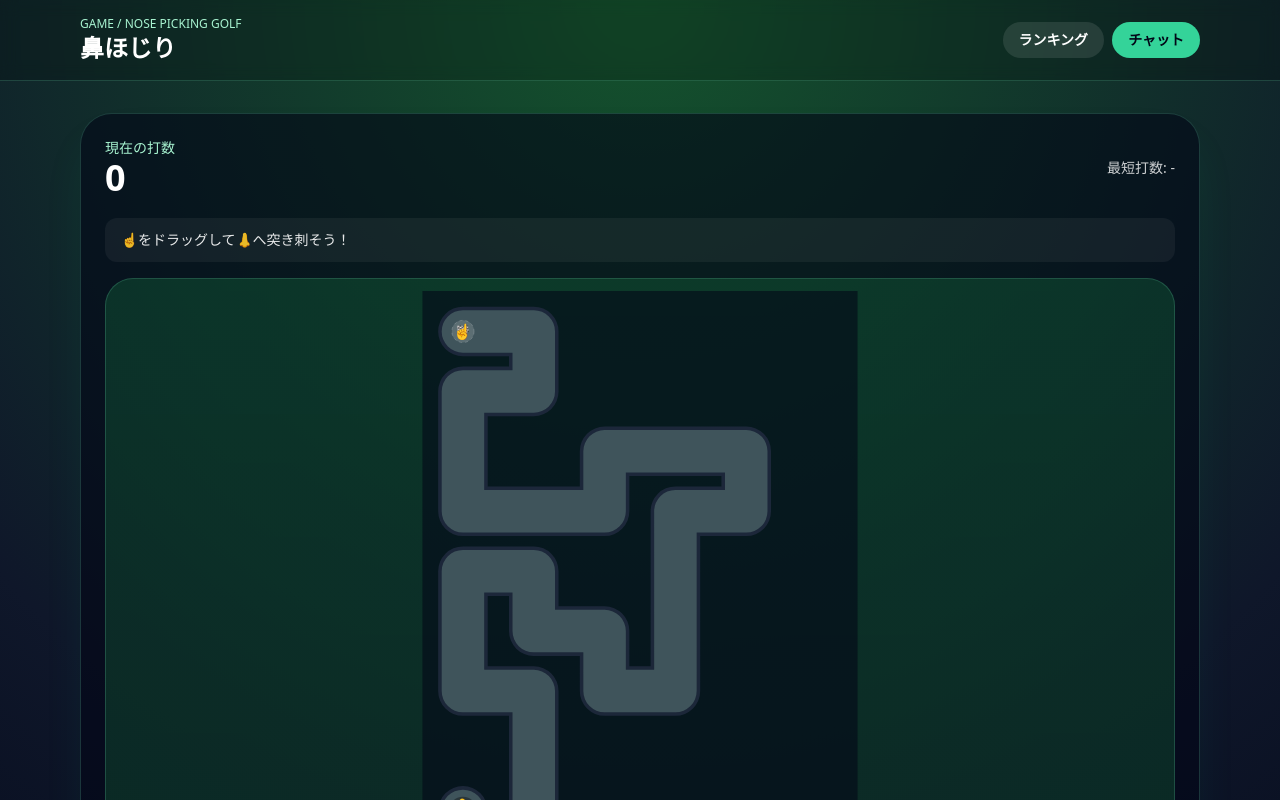
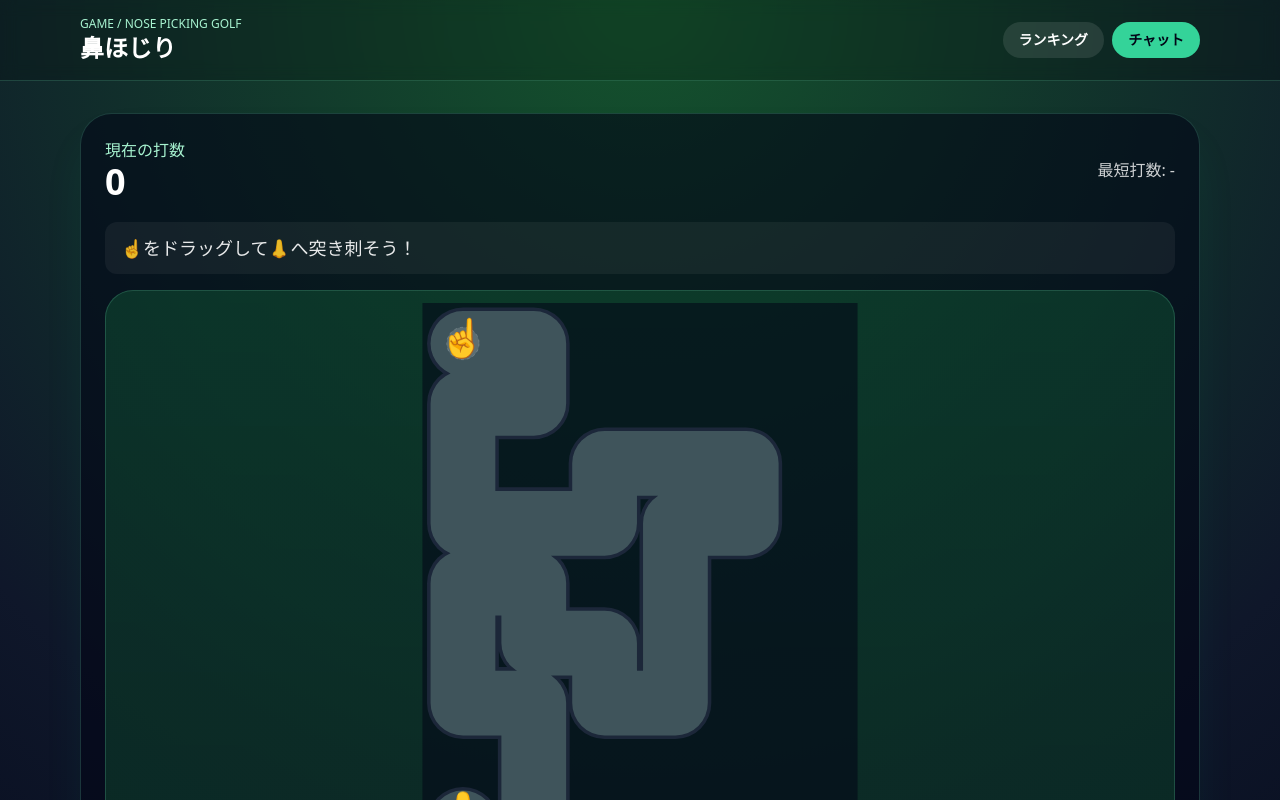
Before and after one commit to Hapiemon/Mayuko, a Next.js app: page /game/spot-difference in a window 1280 px wide. Shown: the top 800 px of the page. Built offline with nearby package versions, Linux system fonts and the light colour scheme; no server answers; the database is empty; sample sign-in values are in the browser's storage.

Commit message:
fix: update ball and hole sizes, improve font sizes for better visibility in spot the difference game

```diff
--- a/src/app/game/spot-difference/page.tsx
+++ b/src/app/game/spot-difference/page.tsx
@@ -25,13 +25,13 @@ const COURSE_LEFT = 80;
 const COURSE_TOP = 80;
 const COURSE_RIGHT = 780;
 const COURSE_BOTTOM = 1620;
-const BALL_RADIUS = 13;
-const HOLE_RADIUS = 22;
+const BALL_RADIUS = 18;
+const HOLE_RADIUS = 34;
 const FRICTION = 0.986;
 const MIN_POWER = 4;
 const MAX_POWER = 34;
 const SPEED_STOP_THRESHOLD = 0.12;
-const PIPE_RADIUS = 42;
+const PIPE_RADIUS = 64;
 const GRID_COLS = 6;
 const GRID_ROWS = 14;
 const MIN_PATH_LENGTH = 34;
@@ -155,6 +155,14 @@ function generateRandomCourseLayout(): CourseLayout {
   };
 }
 
+function createInitialCourse() {
+  const generated = generateRandomCourseLayout();
+  return {
+    course: generated,
+    ball: generated.start,
+  };
+}
+
 function reflectVelocityByNormal(vx: number, vy: number, nx: number, ny: number) {
   const dot = vx * nx + vy * ny;
   return {
@@ -197,11 +205,9 @@ export default function SpotDifferencePage() {
   const velocityRef = useRef({ vx: 0, vy: 0 });
   const aimingStartRef = useRef<Point | null>(null);
   const [currentUser, setCurrentUser] = useState('');
-  const [course, setCourse] = useState<CourseLayout>(() => generateRandomCourseLayout());
-  const [ball, setBall] = useState<Point>(() => {
-    const initial = generateRandomCourseLayout();
-    return initial.start;
-  });
+  const initialCourse = useMemo(() => createInitialCourse(), []);
+  const [course, setCourse] = useState<CourseLayout>(initialCourse.course);
+  const [ball, setBall] = useState<Point>(initialCourse.ball);
   const [isDragging, setIsDragging] = useState(false);
   const [dragPoint, setDragPoint] = useState<Point | null>(null);
   const [strokes, setStrokes] = useState(0);
@@ -266,17 +272,38 @@ export default function SpotDifferencePage() {
 
   const textSizeClass =
     messageFontSize === 'small'
-      ? 'text-xs'
+      ? 'text-sm'
       : messageFontSize === 'large'
-        ? 'text-3xl'
-        : 'text-sm';
+        ? 'text-4xl'
+        : 'text-lg';
 
   const secondaryTextSizeClass =
     messageFontSize === 'small'
-      ? 'text-xs'
+      ? 'text-sm'
       : messageFontSize === 'large'
-        ? 'text-2xl'
-        : 'text-sm';
+        ? 'text-3xl'
+        : 'text-base';
+
+  const fingerFontSize =
+    messageFontSize === 'small'
+      ? 54
+      : messageFontSize === 'large'
+        ? 98
+        : 74;
+
+  const noseFontSize =
+    messageFontSize === 'small'
+      ? 66
+      : messageFontSize === 'large'
+        ? 124
+        : 92;
+
+  const startFontSize =
+    messageFontSize === 'small'
+      ? 28
+      : messageFontSize === 'large'
+        ? 44
+        : 34;
 
   const canShoot = useMemo(() => !finished && Math.hypot(velocityRef.current.vx, velocityRef.current.vy) < SPEED_STOP_THRESHOLD, [finished, ball]);
 
@@ -510,15 +537,15 @@ export default function SpotDifferencePage() {
                 strokeLinejoin="round"
               />
 
-              <circle cx={course.start.x} cy={course.start.y} r="22" fill="rgba(255,255,255,0.15)" stroke="rgba(255,255,255,0.35)" strokeDasharray="6 6" />
-              <text x={course.start.x} y={course.start.y + 7} textAnchor="middle" fontSize="22">🏁</text>
+              <circle cx={course.start.x} cy={course.start.y} r="32" fill="rgba(255,255,255,0.15)" stroke="rgba(255,255,255,0.35)" strokeDasharray="6 6" />
+              <text x={course.start.x} y={course.start.y + 10} textAnchor="middle" fontSize={startFontSize}>🏁</text>
 
-              <circle cx={course.hole.x} cy={course.hole.y} r={HOLE_RADIUS + 6} fill="rgba(0,0,0,0.35)" />
-              <text x={course.hole.x} y={course.hole.y + 12} textAnchor="middle" fontSize={success ? '48' : '42'}>
+              <circle cx={course.hole.x} cy={course.hole.y} r={HOLE_RADIUS + 10} fill="rgba(0,0,0,0.35)" />
+              <text x={course.hole.x} y={course.hole.y + 18} textAnchor="middle" fontSize={success ? noseFontSize + 10 : noseFontSize}>
                 👃
               </text>
               {success && (
-                <text x={course.hole.x - 6} y={course.hole.y + 15} textAnchor="middle" fontSize="30">
+                <text x={course.hole.x - 10} y={course.hole.y + 20} textAnchor="middle" fontSize={fingerFontSize}>
                   ☝️
                 </text>
               )}
@@ -537,7 +564,7 @@ export default function SpotDifferencePage() {
               )}
 
               {!success && (
-                <text x={ball.x} y={ball.y + 10} textAnchor="middle" fontSize="30">
+                <text x={ball.x} y={ball.y + 14} textAnchor="middle" fontSize={fingerFontSize}>
                   ☝️
                 </text>
               )}
@@ -546,15 +573,15 @@ export default function SpotDifferencePage() {
 
           {finished && (
             <div className="mt-5 rounded-2xl border border-emerald-300/20 bg-emerald-400/10 p-5 text-center">
-              <p className="text-4xl font-black text-emerald-200 md:text-5xl">鼻ほじり成功！</p>
+              <p className="text-4xl font-black text-emerald-200 md:text-6xl">鼻ほじり成功！</p>
               <div className="mt-5 grid gap-3 sm:grid-cols-2">
                 <div className="rounded-xl bg-white/10 px-4 py-4">
                   <p className={`${secondaryTextSizeClass} text-white/70`}>今回のスコア</p>
-                  <p className="mt-1 text-3xl font-black">{resultScore} 打</p>
+                  <p className="mt-1 text-4xl font-black">{resultScore} 打</p>
                 </div>
                 <div className="rounded-xl bg-white/10 px-4 py-4">
                   <p className={`${secondaryTextSizeClass} text-white/70`}>最高スコア</p>
-                  <p className="mt-1 text-3xl font-black">{resultBestScore} 打</p>
+                  <p className="mt-1 text-4xl font-black">{resultBestScore} 打</p>
                 </div>
               </div>
               {isNewBest && <p className={`mt-4 font-semibold text-amber-300 ${secondaryTextSizeClass}`}>最短打数を更新しました！</p>}
```
